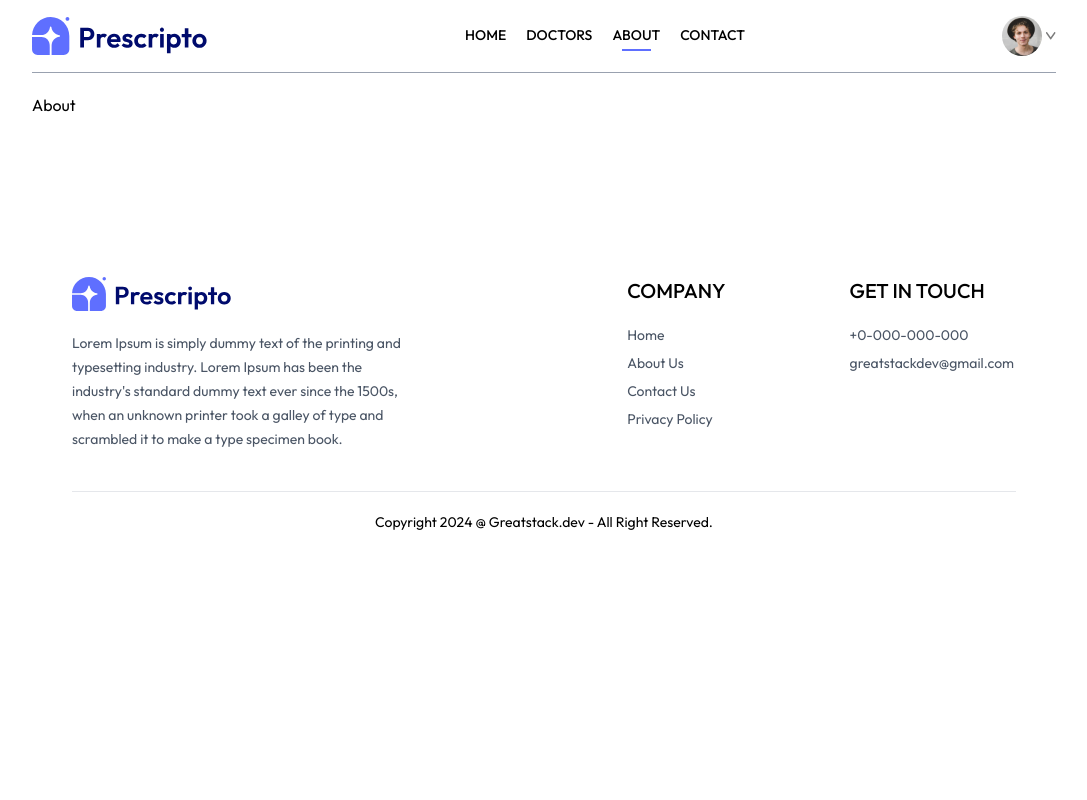
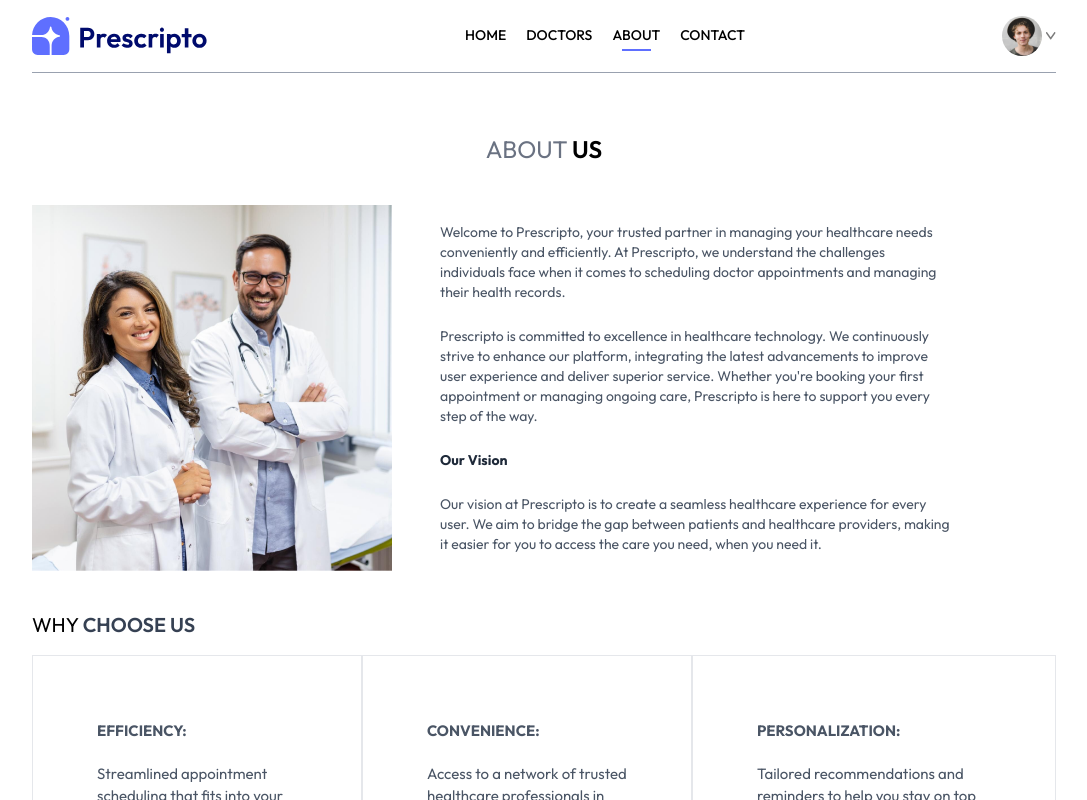
Before and after one commit to gelead/prescripto, a React (Vite) app in the folder frontend/: page /about in a window 1280 px wide. Shown: the top 800 px of the page, without its empty margins (96-1183 px from the left). Built offline with nearby package versions, Linux system fonts and the light colour scheme.

Commit message:
completed about page

```diff
--- a/frontend/src/components/RelatedDoctors.jsx
+++ b/frontend/src/components/RelatedDoctors.jsx
@@ -2,14 +2,18 @@ import React, { useContext, useEffect, useState } from "react";
 import { AppContext } from "../context/AppContext";
 import { useNavigate } from "react-router-dom";
 
-const RelatedDoctors = ({docInfo}) => {
+const RelatedDoctors = ({ docInfo }) => {
   const { doctors } = useContext(AppContext);
   const [filterDoc, setFilterDoc] = useState([]);
-  const speciality = docInfo.speciality
+  const speciality = docInfo.speciality;
   const navigate = useNavigate();
   const applyFilter = () => {
     if (speciality) {
-      setFilterDoc(doctors.filter((doc) => doc.speciality === speciality && doc._id !== docInfo._id));
+      setFilterDoc(
+        doctors.filter(
+          (doc) => doc.speciality === speciality && doc._id !== docInfo._id
+        )
+      );
     } else {
       setFilterDoc(doctors);
     }
@@ -18,15 +22,22 @@ const RelatedDoctors = ({docInfo}) => {
     applyFilter();
   }, [doctors, speciality, docInfo]);
   return (
-    <div className="w-full grid [grid-template-columns:repeat(auto-fill,minmax(200px,1fr))] gap-4 gap-y-6">
+    <div className="flex flex-col items-center gap-4 my-16 text-gray-900 md:mx-10">
+      <h1 className="text-3xl font-medium">Related Doctors</h1>
+      <p className="sm:w-1/3 text-center text-sm">
+        Simply browse through our extensive list of trusted doctors.
+      </p>
+      <div className="w-full grid [grid-template-columns:repeat(auto-fill,minmax(200px,1fr))] gap-4 gap-y-6 my-5 px-3">
         {filterDoc.map((item) => (
           <div
-          onClick={() => {navigate(`/appointment/${item._id}`), scrollTo(0, 0)}}
+            onClick={() => {
+              navigate(`/appointment/${item._id}`), scrollTo(0, 0);
+            }}
             className="border border-blue-200 rounded-xl overflow-hidden cursor-pointer hover:translate-y-[-10px] transition-all duration-500"
             key={item._id}
           >
             <img
-            className="bg-blue-50"
+              className="bg-indigo-50"
               src={item.image}
               alt={`${item.name} image`}
             />
@@ -41,6 +52,7 @@ const RelatedDoctors = ({docInfo}) => {
           </div>
         ))}
       </div>
+    </div>
   );
 };
 
--- a/frontend/src/pages/About.jsx
+++ b/frontend/src/pages/About.jsx
@@ -1,9 +1,64 @@
-import React from 'react'
-
+import React from "react";
+import { assets } from "../assets/assets";
 const About = () => {
   return (
-    <div>About</div>
-  )
-}
+    <div>
+      <div className="text-center text-2xl pt-10 text-gray-500">
+        <p>
+          ABOUT <span className="font-semibold text-black">US</span>
+        </p>
+      </div>
+      <div className="my-10 flex flex-col md:flex-row gap-12">
+        <img
+          className="w-full md:max-w-[360px]"
+          src={assets.about_image}
+          alt="about image"
+        />
+        <div className="flex flex-col justify-center gap-6 md:w-2/4 text-sm text-gray-600">
+          <p>
+            Welcome to Prescripto, your trusted partner in managing your
+            healthcare needs conveniently and efficiently. At Prescripto, we
+            understand the challenges individuals face when it comes to
+            scheduling doctor appointments and managing their health records.
+          </p>
+          <p>
+            Prescripto is committed to excellence in healthcare technology. We
+            continuously strive to enhance our platform, integrating the latest
+            advancements to improve user experience and deliver superior
+            service. Whether you're booking your first appointment or managing
+            ongoing care, Prescripto is here to support you every step of the
+            way.
+          </p>
+          <b className="text-gray-800">Our Vision</b>
+          <p>
+            Our vision at Prescripto is to create a seamless healthcare
+            experience for every user. We aim to bridge the gap between patients
+            and healthcare providers, making it easier for you to access the
+            care you need, when you need it.
+          </p>
+        </div>
+      </div>
+      <div className="text-xl my-4">
+        <p>
+          WHY <span className="text-gray-700 font-semibold"> CHOOSE US</span>
+        </p>
+      </div>
+      <div  className="flex flex-col md:flex-row mb-20">
+        <div className="border border-gray-200 px-10 py-8 md:px-16 md:py-16 flex flex-col gap-5 text-[15px] hover:bg-primary hover:text-white transition-all duration-300 text-gray-600 cursor-pointer">
+          <b>EFFICIENCY:</b>
+          <p>Streamlined appointment scheduling that fits into your busy lifestyle.</p>
+        </div>
+        <div className="border border-gray-200 px-10 py-8 md:px-16 md:py-16 flex flex-col gap-5 text-[15px] hover:bg-primary hover:text-white transition-all duration-300 text-gray-600 cursor-pointer">
+          <b>CONVENIENCE:</b>
+          <p>Access to a network of trusted healthcare professionals in your area.</p>
+        </div>
+        <div className="border border-gray-200 px-10 py-8 md:px-16 md:py-16 flex flex-col gap-5 text-[15px] hover:bg-primary hover:text-white transition-all duration-300 text-gray-600 cursor-pointer">
+          <b>PERSONALIZATION:</b>
+          <p>Tailored recommendations and reminders to help you stay on top of your health.</p>
+        </div>
+      </div>
+    </div>
+  );
+};
 
-export default About
+export default About;
--- a/frontend/src/pages/Appointment.jsx
+++ b/frontend/src/pages/Appointment.jsx
@@ -180,8 +180,6 @@ const Appointment = () => {
             Book an appointment
           </button>
         </div>
-        <p>Related Doctors</p>
-        <p>Simply browse through our extensive list of trusted doctors.</p>
         <RelatedDoctors docInfo={docInfo} />
       </div>
     )
```
Lines whose indentation alone changed are shown as unchanged.
